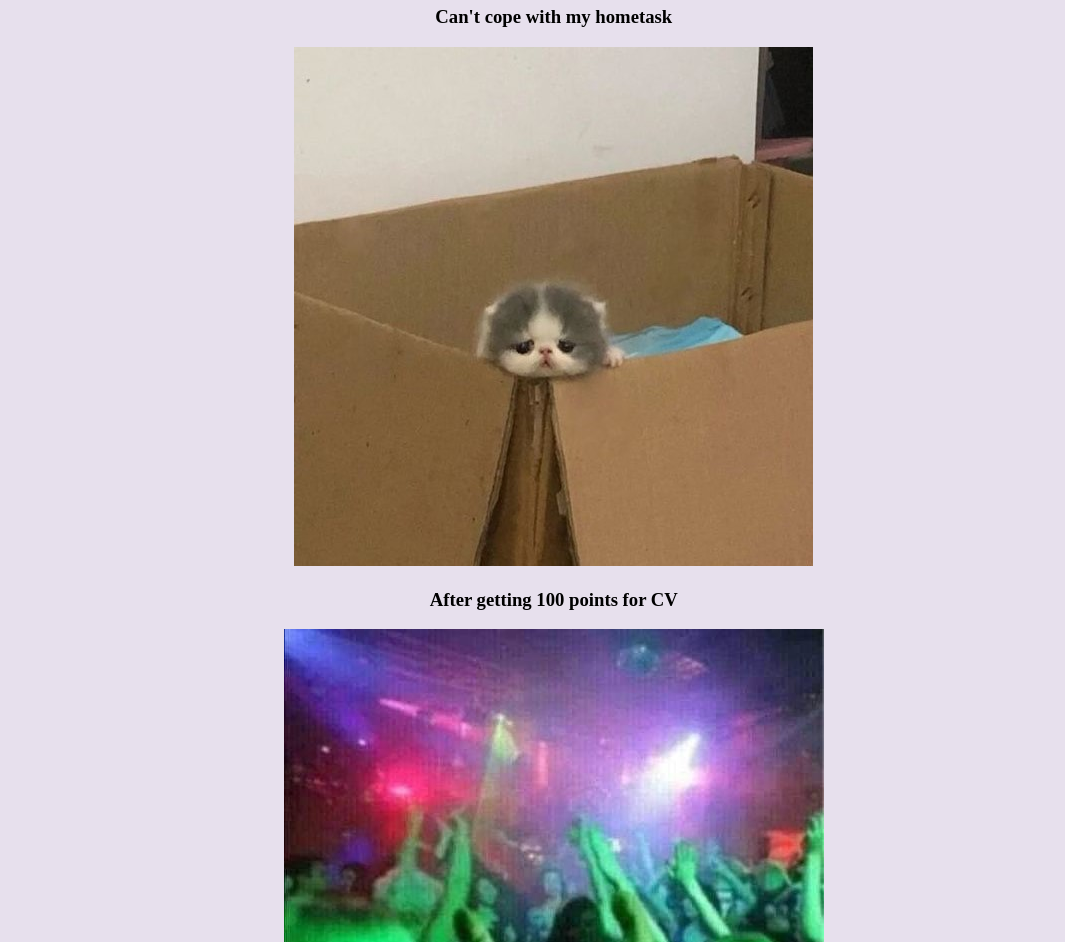
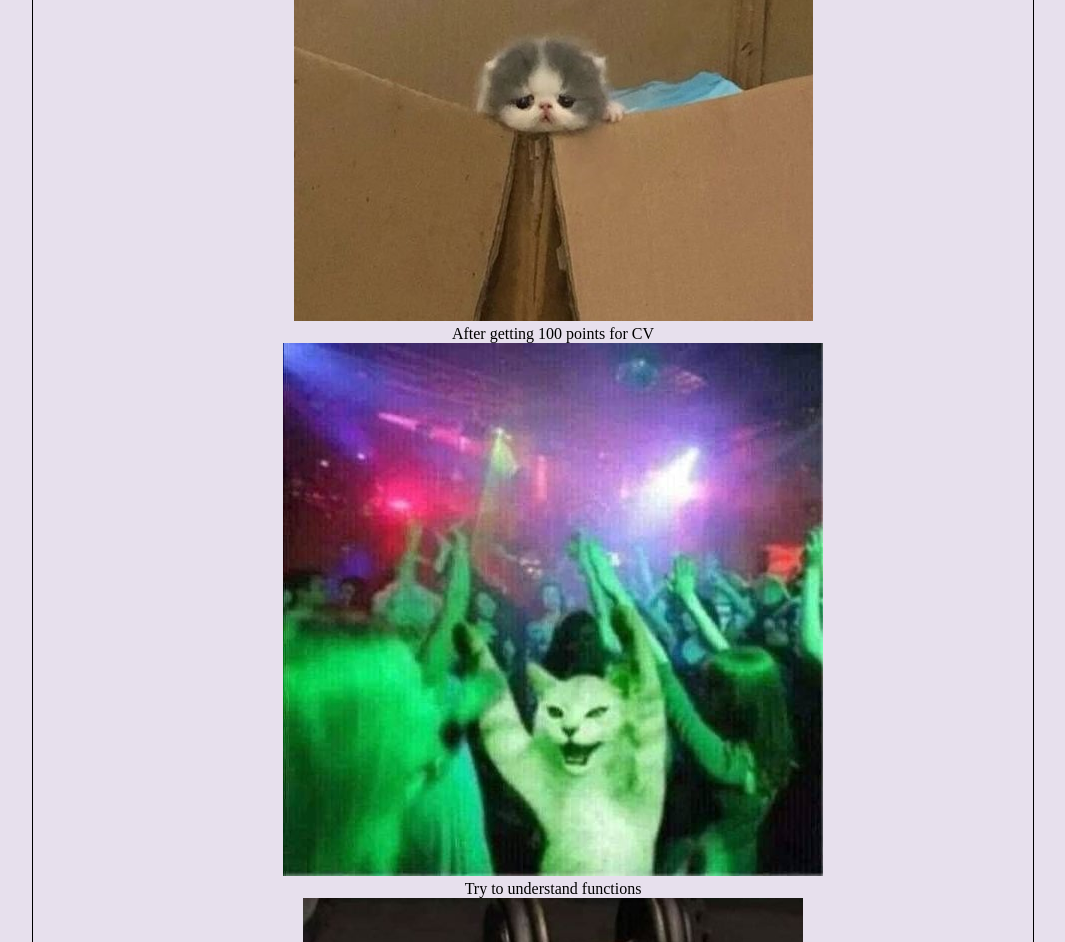
Before and after one commit to SofiyaBabaskina/cssBayan, a plain HTML site: page index.html in a window 1280 px wide. Shown: the part 305-1247 px from the top of the page, without its empty margins (107-1172 px from the left). Drawn offline with Linux system fonts and the light colour scheme.

Commit message:
fix: add list instead of numerous <div>

```diff
--- a/index.html
+++ b/index.html
@@ -8,24 +8,18 @@
     <link rel="stylesheet" href="style.css">
 </head>
 <body>
-    <div class="container">
+    <div class="container"> <!-- создаем контейнер для упаковки картинки -->
     <h1>CSS Bayan</h1>
-    <h3>Can't cope with my hometask</h3>
-    <div> <!-- создаем контейнер для упаковки картинки -->
+    <ul>
+    <li>Can't cope with my hometask</li>
         <img src="img.box.jpg" alt="котик не справляется">
-    </div>
-    <h3>After getting 100 points for CV</h3>
-    <div>
+    <li>After getting 100 points for CV</li>
         <img src="img.dance.jpg" alt="котик танцует">
-    </div>
-    <h3>Try to understand functions</h3>
-    <div>
+    <li>Try to understand functions</li>
         <img src="img.sports.jpg" alt="котик справился">
-    </div>
-    <h3>Love this school!!!</h3>
-    <div>
+    <li>Love this school!!!</li>
         <img src="img.heart.jpg" alt="котик любит">
-    </div>
+    </ul>
     </div>
 </body>
 </html>
--- a/style.css
+++ b/style.css
@@ -3,7 +3,22 @@ body {
 }
 
 .container {
-    width: 800px;
-    margin: 20%;
+    width: 100%;
+    max-width: 1000px;
+    min-width: 500px;
     text-align: center;
+    margin: 0 auto;
+    border: 1px solid black;
 }
+
+ul {
+    list-style-type: none;
+}
+
+/* div img {
+    margin: 0 auto;
+    width: 100%;
+    max-width: 1000px;
+    min-width: 500px;
+    height: auto;
+} */
```
